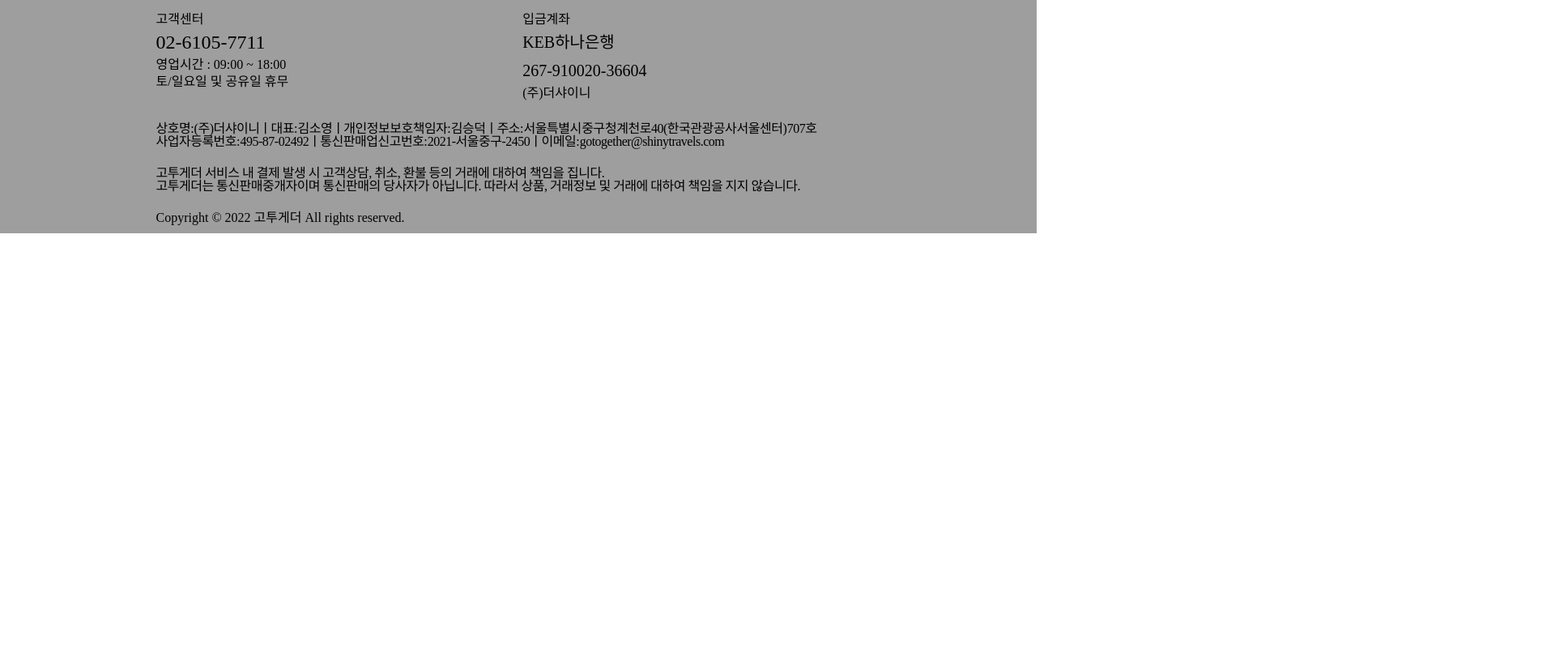
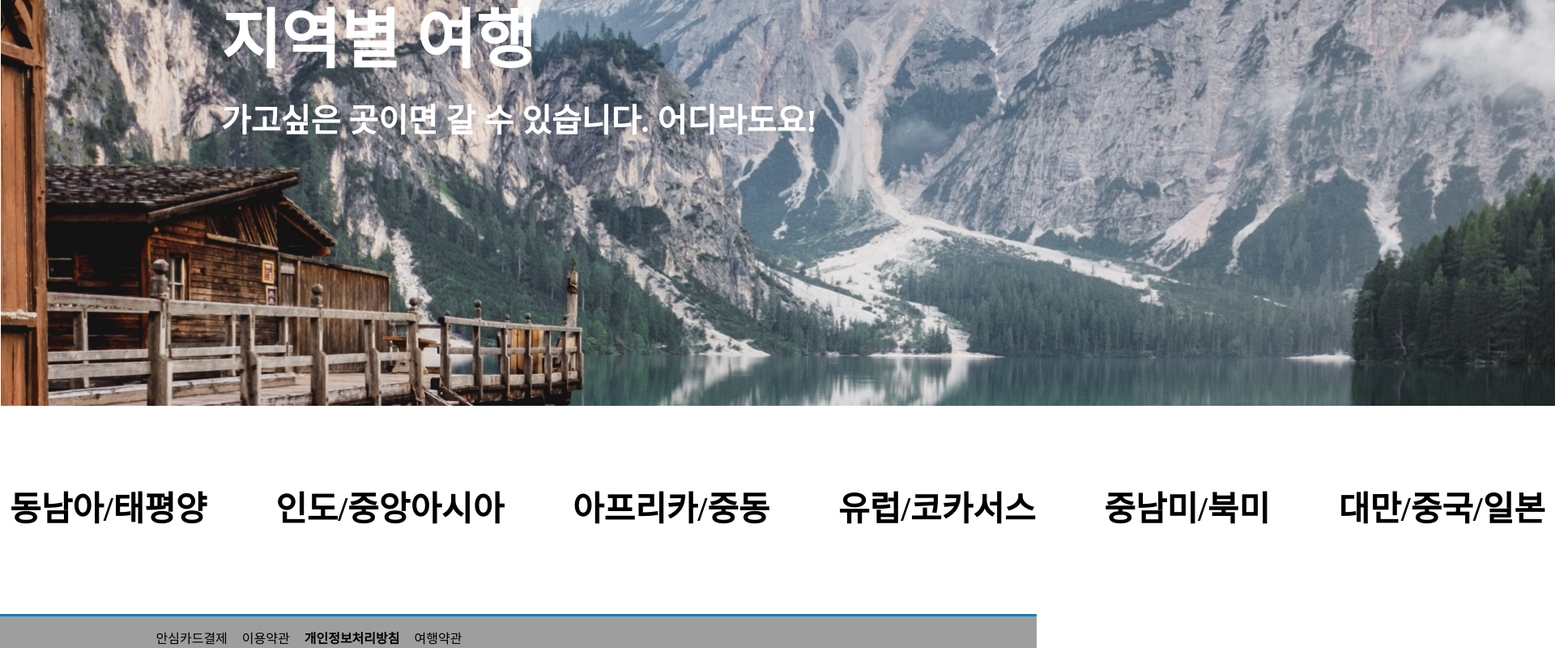
Before and after one commit to TRAVELERSTEAM/TRAVELERS-FE-USER, a React (Vite) app: page /destination in a window 1280 px wide. Shown: the part 260-1060 px from the top of the page at 81% size, 1920 px wide, since content can reach past the window. Before the commit the page ends 800 px from the top, so only its background shows below. Built offline with nearby package versions, Linux system fonts and the light colour scheme.

Commit message:
feat : 테마별 여행 페이지 구조 작업/#50

```diff
--- a/src/App.tsx
+++ b/src/App.tsx
@@ -8,7 +8,7 @@ import ProductDetailPage from '~/pages/ProductDetailPage';
 import DeleteAccount from './components/MyPage/DeleteAccount';
 import WishList from './components/MyPage/WishList';
 import Reservation from './components/MyPage/Reservation';
-import Destination from './pages/Destination';
+import Destination from './pages/destination/Destination';
 import Groups from './pages/groups/Groups';
 import Themes from './pages/Themes';
 import Login from './pages/LoginPage';
--- a/src/pages/Destination.tsx
+++ /dev/null
@@ -1,7 +0,0 @@
-import React from 'react';
-
-function Destination() {
-  return <div>Destination</div>;
-}
-
-export default Destination;
--- /dev/null
+++ b/src/pages/destination/Destination.tsx
@@ -0,0 +1,128 @@
+import React from 'react';
+import { Link, Outlet } from 'react-router-dom';
+import styled from 'styled-components';
+
+function Groups() {
+  const testArr = ['1', '2', '3', '4', '5', '6', '7', '8'];
+  return (
+    <Section>
+      <BannerWrap>
+        <BigBanner>
+          <Desc className="desc">
+            <h1>지역별 여행</h1>
+            <h2>가고싶은 곳이면 갈 수 있습니다. 어디라도요!</h2>
+          </Desc>
+        </BigBanner>
+      </BannerWrap>
+      <DestinationListWrap className="destination-list">
+        <ul className="list_wrap">
+          <li>
+            <Link to="/destination/asia">
+              <span>동남아/태평양</span>
+            </Link>
+          </li>
+          <li>
+            <Link to="/destination/india">
+              <span>인도/중앙아시아</span>
+            </Link>
+          </li>
+          <li>
+            <Link to="/destination/africa">
+              <span>아프리카/중동</span>
+            </Link>
+          </li>
+          <li>
+            <Link to="/destination/europe">
+              <span>유럽/코카서스</span>
+            </Link>
+          </li>
+          <li>
+            <Link to="/destination/america">
+              <span>중남미/북미</span>
+            </Link>
+          </li>
+          <li>
+            <Link to="/destination/se-asia">
+              <span>대만/중국/일본</span>
+            </Link>
+          </li>
+        </ul>
+      </DestinationListWrap>
+      <Outlet />
+    </Section>
+  );
+}
+
+export default Groups;
+
+const Section = styled.section`
+  * {
+    text-decoration: none;
+    list-style: none;
+    margin: 0;
+    padding: 0;
+  }
+  a {
+    color: #000;
+  }
+  width: 100%;
+  span {
+    font-size: 16px;
+  }
+`;
+
+const BannerWrap = styled.div`
+  margin: 0 auto;
+  width: 1920px;
+  height: 608px;
+  overflow: hidden;
+`;
+const BigBanner = styled.div`
+  position: relative;
+  width: 100%;
+  height: 100%;
+  background-image: url(/img/bigBanner_2.jpg);
+  background-repeat: no-repeat;
+  background-position: center center;
+  background-size: contain;
+  /* background-attachment: fixed; */
+`;
+
+const Desc = styled.div`
+  position: absolute;
+  top: 110px;
+  left: 273px;
+  color: #fff;
+  h1 {
+    margin-bottom: 26px;
+    font-weight: 600;
+    font-size: 80px;
+    line-height: 97px;
+  }
+  h2 {
+    font-weight: 600;
+    font-size: 40px;
+    line-height: 48px;
+  }
+`;
+
+const DestinationListWrap = styled.div`
+  border-bottom: 3px solid #0080c6;
+  .list_wrap {
+    display: flex;
+    justify-content: space-between;
+    margin: 0 auto;
+    padding: 103px 12px;
+    width: 1920px;
+    box-sizing: border-box;
+    li {
+      a {
+        span {
+          font-weight: 700;
+          font-size: 42px;
+          line-height: 51px;
+        }
+      }
+    }
+  }
+`;
```
Also changed, not shown: public/img/bigBanner_2.jpg (added).
